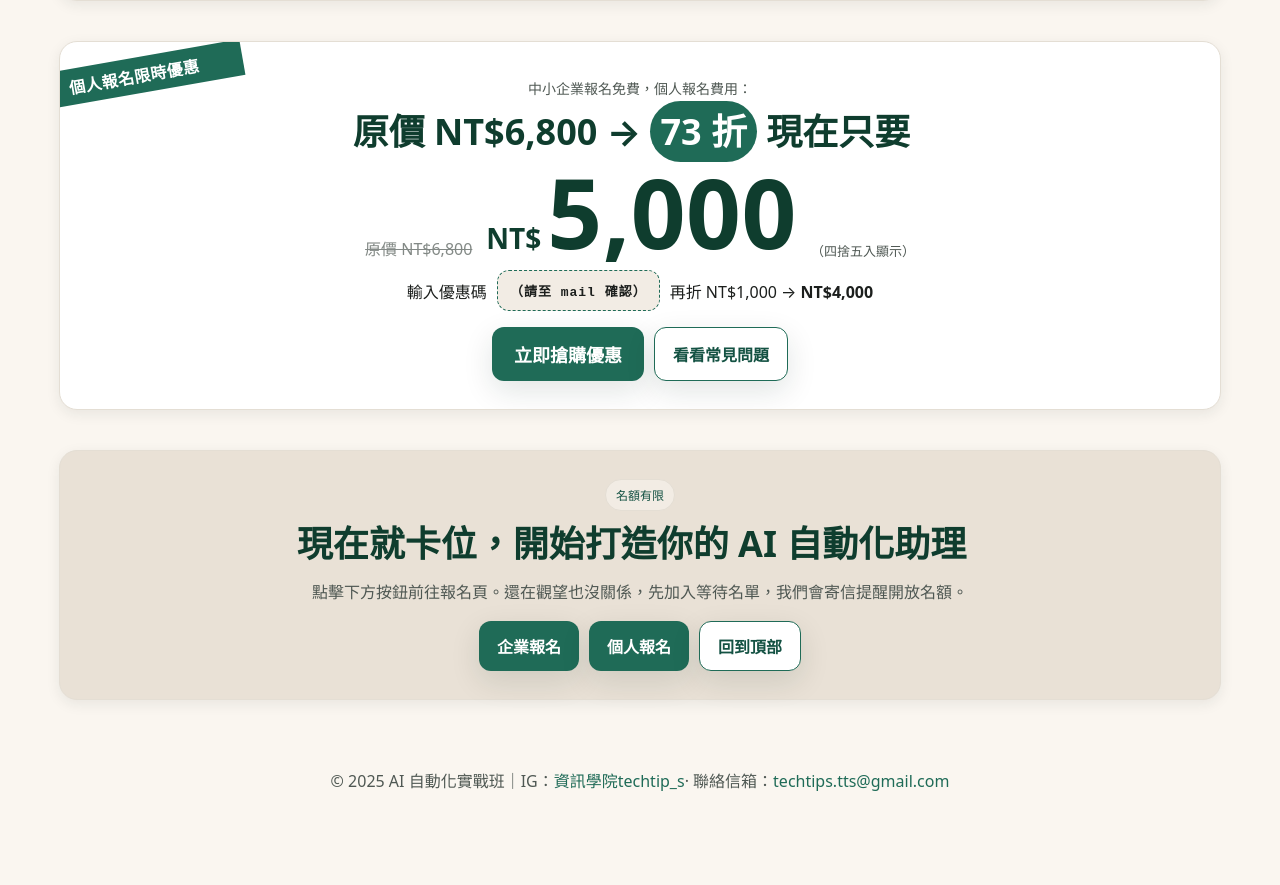
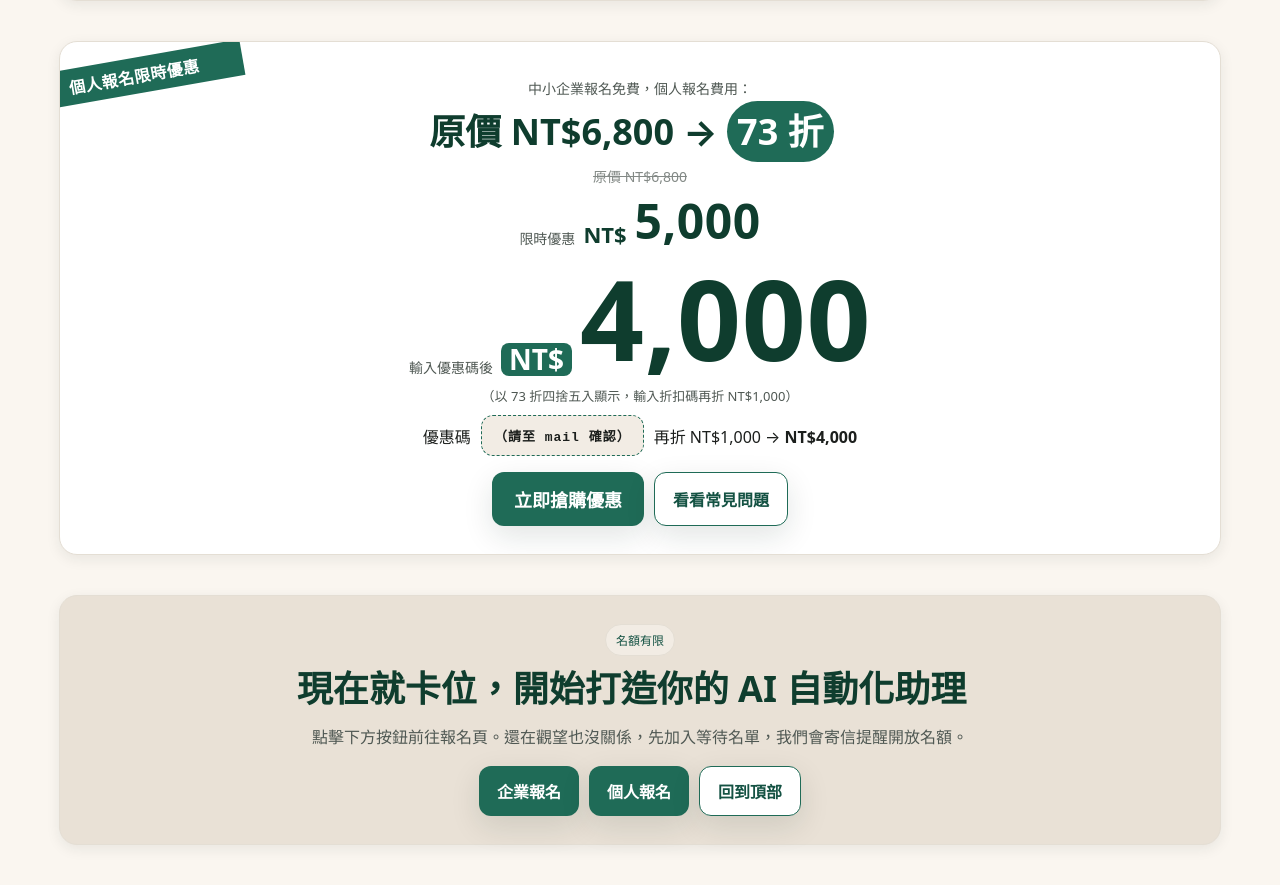
Before and after one commit to techtipstts-tech/techh, a plain HTML site: page index.html in a window 1280 px wide. Shown: the part 3464-4349 px from the top of the page. Before the commit the page ends 4316 px from the top, so only its background shows below. Drawn offline with Linux system fonts and the light colour scheme.

Commit message:
Update index.html

```diff
--- a/index.html
+++ b/index.html
@@ -5,41 +5,48 @@
   <meta name="viewport" content="width=device-width, initial-scale=1" />
   <title>零基礎也能上手的 AI 自動化實戰班｜n8n + ChatGPT</title>
   <!-- === 加到 <style> 的最後（覆蓋舊設定） === -->
+<!-- 放進 <style> 最後，覆蓋原本促銷區 CSS -->
 <style>
-  /* Promo Offer section（獨立、很顯目） */
+  /* Promo Offer section（顯目＋不切字） */
   .promo-offer{ background:var(--beige-0); border:2px solid var(--green-3); box-shadow:var(--shadow-md); position:relative; overflow:hidden }
   .promo-offer .section-inner{ padding:28px 22px }
   .promo-badge{ position:absolute; top:16px; left:-36px; transform:rotate(-10deg); background:var(--green-3); color:#fff; padding:6px 44px; font-weight:800; letter-spacing:.5px }
 
-  .promo-offer h2{ margin:8px 0 10px; color:var(--green-1) }
+  .promo-offer h2{ margin:8px 0 10px; color:var(--green-1); text-wrap:balance }
   .subhead{ color:var(--ink-2); margin:6px 0 2px; font-size:14px }
 
-  .price-row{ display:flex; gap:14px; align-items:flex-end; justify-content:center; flex-wrap:wrap; margin:10px 0 8px }
-  .price-original{ color:var(--ink-2); font-size:16px }
+  /* 兩段價格：上 = 5,000（小） / 下 = 4,000（大） */
+  .price-stack{ display:grid; gap:10px; justify-items:center; margin:12px 0 8px }
+  .price-block{ display:flex; align-items:flex-end; gap:8px; line-height:1.05; font-variant-numeric: tabular-nums lining-nums }
+  .price-block .label{ color:var(--ink-2); font-size:14px }
+
+  /* 5,000（次重點） */
+  .price-now .currency{ font-size:clamp(14px, 2.6vw, 22px); color:var(--green-1); font-weight:800 }
+  .price-now .amount{ font-size:clamp(28px, 6.8vw, 48px); font-weight:800; color:var(--green-1); letter-spacing:.5px }
+  .price-original{ color:var(--ink-2); font-size:14px }
   .price-original s{ opacity:.7 }
 
-  /* 價錢最大：以 clamp 響應式放大 */
-  .price-now{ display:flex; align-items:baseline; justify-content:center; gap:6px; line-height:1; }
-  .price-now .currency{ font-size:clamp(16px, 3.2vw, 28px); color:var(--green-1); font-weight:800 }
-  .price-now .amount{ font-size:clamp(44px, 12vw, 96px); font-weight:900; letter-spacing:.5px; color:var(--green-1) }
+  /* 4,000（最重點，最大） */
+  .price-final{ margin-top:2px }
+  .price-final .currency{ font-size:clamp(16px, 3.2vw, 28px); color:#fff; background:var(--green-3); padding:2px 8px; border-radius:8px; font-weight:900 }
+  .price-final .amount{ font-size:clamp(48px, 14vw, 112px); font-weight:900; letter-spacing:.6px; color:var(--green-1) }
+  .price-note{ color:var(--ink-2); font-size:13px }
 
   .tag{ background:var(--green-3); color:#fff; padding:6px 10px; border-radius:999px; font-weight:800 }
-  .price-sub{ color:var(--ink-2); font-size:13px }
-
   .coupon-box{ margin-top:10px; display:flex; gap:10px; justify-content:center; align-items:center; flex-wrap:wrap }
   .coupon{ border:1px dashed var(--green-3); background:var(--beige-2); padding:10px 12px; border-radius:12px; font-weight:800; letter-spacing:1px }
 
   .promo-offer .cta-row{ justify-content:center; margin-top:16px }
   .promo-offer .btn.primary{ font-size:18px; padding:14px 22px }
 
-  /* 手機微調：資訊換行、維持最大價錢 */
+  /* 手機微調：全部置中、間距更鬆，不切字 */
   @media (max-width: 480px){
     .promo-offer .section-inner{ padding:24px 16px }
-    .price-row{ gap:10px }
-    .price-original{ font-size:14px }
+    .price-original{ font-size:13px }
     .coupon-box span{ font-size:14px }
   }
 </style>
+
   <style>
     /* ============  Design Tokens  ============ */
     :root{
@@ -317,30 +324,36 @@
       <details><summary>可以舉辦其他地方嗎？</summary><p>歡迎填寫報名表單下方許願</p></details>
     </div>
   </section>
-<!-- === 貼在 #signup 後面（footer 之前） === -->
-<!-- === 加到 <style> 的最後（覆蓋舊設定） === -->
-<!-- === 貼在 #signup 後面（footer 之前） === -->
+<!-- 貼在 #signup 後面（footer 之前） -->
 <section class="section promo-offer" id="offer">
   <div class="section-inner container" style="text-align:center">
     <span class="promo-badge" aria-hidden="true">個人報名限時優惠</span>
 
     <p class="subhead">中小企業報名免費，個人報名費用：</p>
-    <h2>原價 NT$6,800 → <span class="tag" aria-label="七三折">73 折</span> 現在只要</h2>
+    <h2>原價 NT$6,800 → <span class="tag" aria-label="七三折">73 折</span></h2>
 
-    <div class="price-row" role="group" aria-label="價格資訊">
+    <!-- 價格區：先顯示 5,000（小），再顯示 4,000（大） -->
+    <div class="price-stack" role="group" aria-label="價格資訊">
       <div class="price-original"><s>原價 NT$6,800</s></div>
 
-      <!-- 價錢最大區 -->
-      <div class="price-now" aria-live="polite">
+      <!-- 5,000：次重點 -->
+      <div class="price-block price-now" aria-live="polite">
+        <span class="label">限時優惠</span>
         <span class="currency">NT$</span>
         <span class="amount">5,000</span>
       </div>
 
-      <div class="price-sub">（四捨五入顯示）</div>
+      <!-- 4,000：最大，最吸睛 -->
+      <div class="price-block price-final">
+        <span class="label">輸入優惠碼後</span>
+        <span class="currency">NT$</span>
+        <span class="amount">4,000</span>
+      </div>
+      <div class="price-note">（以 73 折四捨五入顯示，輸入折扣碼再折 NT$1,000）</div>
     </div>
 
     <div class="coupon-box" role="group" aria-label="折扣碼">
-      <span>輸入優惠碼</span>
+      <span>優惠碼</span>
       <code class="coupon" title="請至 mail 確認代碼">（請至 mail 確認）</code>
       <span>再折 NT$1,000 → <b>NT$4,000</b></span>
     </div>
@@ -351,6 +364,7 @@
     </div>
   </div>
 </section>
+
 
 
   <!-- Signup -->
```
